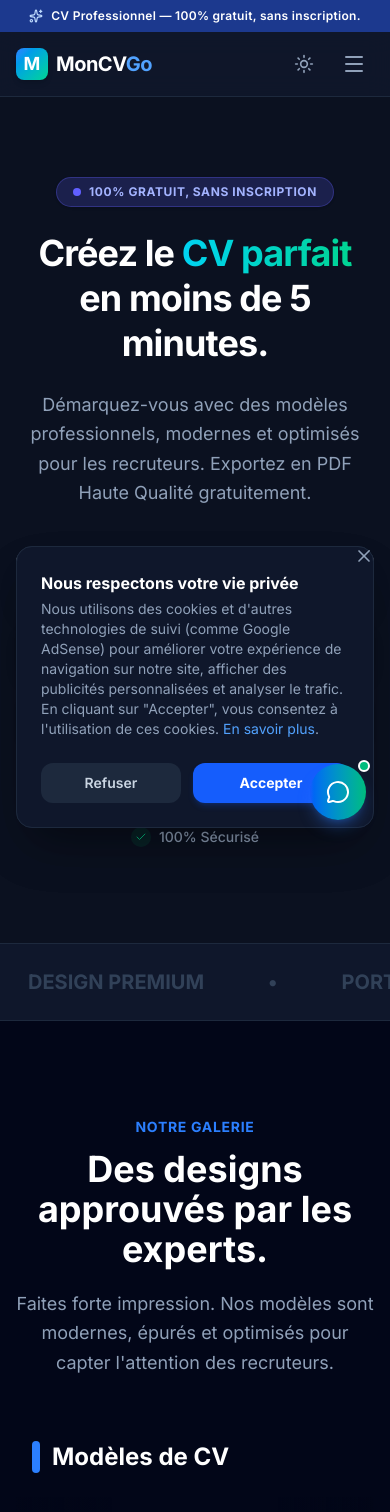
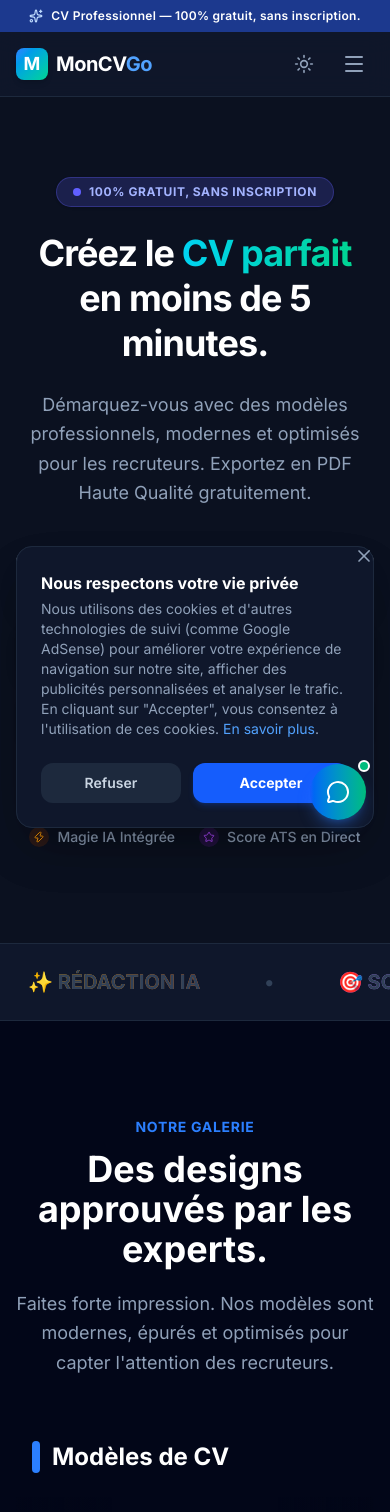
Before and after one commit to dovaphonedz-jpg/mon-cv-go, a React (Vite) app: page / in a window 390 px wide. Shown: the top 1512 px of the page. Built offline with nearby package versions, Linux system fonts and the light colour scheme; a web font is replaced by a local one.

Commit message:
feat: Add Magic AI and ATS Score marketing to homepage

```diff
--- a/src/pages/Home.jsx
+++ b/src/pages/Home.jsx
@@ -88,10 +88,11 @@ export default function Home() {
                 </Link>
               </motion.div>
 
-              <motion.div variants={itemVariants} className="mt-10 flex flex-wrap justify-center lg:justify-start items-center gap-x-8 gap-y-4 text-sm text-slate-600 dark:text-slate-400 font-medium">
+              <motion.div variants={itemVariants} className="mt-10 flex flex-wrap justify-center lg:justify-start items-center gap-x-6 gap-y-4 text-sm text-slate-600 dark:text-slate-400 font-medium">
                 <span className="flex items-center gap-2"><Check className="w-5 h-5 text-emerald-500 bg-emerald-100 dark:bg-emerald-900/30 rounded-full p-1" /> Export PDF HD</span>
                 <span className="flex items-center gap-2"><Check className="w-5 h-5 text-emerald-500 bg-emerald-100 dark:bg-emerald-900/30 rounded-full p-1" /> 100 Modèles Pros</span>
-                <span className="flex items-center gap-2"><Check className="w-5 h-5 text-emerald-500 bg-emerald-100 dark:bg-emerald-900/30 rounded-full p-1" /> 100% Sécurisé</span>
+                <span className="flex items-center gap-2"><Zap className="w-5 h-5 text-amber-500 bg-amber-100 dark:bg-amber-900/30 rounded-full p-1" /> Magie IA Intégrée</span>
+                <span className="flex items-center gap-2"><Star className="w-5 h-5 text-purple-500 bg-purple-100 dark:bg-purple-900/30 rounded-full p-1" /> Score ATS en Direct</span>
               </motion.div>
             </motion.div>
 
@@ -153,9 +154,9 @@ export default function Home() {
             <React.Fragment key={i}>
               <span className="text-xl font-black text-slate-300 dark:text-slate-700">100+ MODÈLES PROS</span>
               <span className="text-xl font-black text-slate-300 dark:text-slate-700">•</span>
-              <span className="text-xl font-black text-slate-300 dark:text-slate-700">DESIGN PREMIUM</span>
+              <span className="text-xl font-black text-slate-300 dark:text-slate-700 bg-clip-text text-transparent bg-gradient-to-r from-amber-400 to-orange-500">✨ RÉDACTION IA</span>
               <span className="text-xl font-black text-slate-300 dark:text-slate-700">•</span>
-              <span className="text-xl font-black text-slate-300 dark:text-slate-700">PORTFOLIO INTÉGRÉ</span>
+              <span className="text-xl font-black text-slate-300 dark:text-slate-700 bg-clip-text text-transparent bg-gradient-to-r from-purple-400 to-blue-500">🎯 SCORE ATS 100%</span>
               <span className="text-xl font-black text-slate-300 dark:text-slate-700">•</span>
               <span className="text-xl font-black text-slate-300 dark:text-slate-700">EXPORT PDF HD</span>
               <span className="text-xl font-black text-slate-300 dark:text-slate-700">•</span>
@@ -176,6 +177,25 @@ export default function Home() {
             <p className="text-slate-600 dark:text-slate-400 mb-6 leading-relaxed">
               La recherche d'emploi est une étape cruciale dans la vie de tout professionnel. Que vous soyez un jeune diplômé à la recherche de votre premier poste, ou un cadre expérimenté souhaitant donner un nouvel élan à votre carrière, <strong>votre Curriculum Vitae (CV) est votre passeport pour l'entretien</strong>. Mon CV Go a été pensé et développé pour vous offrir la meilleure expérience de création de CV gratuit en ligne.
             </p>
+
+            <h3 className="text-2xl font-bold text-slate-900 dark:text-white mt-12 mb-6">Nouveautés : Génération IA & Score ATS Intégrés</h3>
+            <p className="text-slate-600 dark:text-slate-400 mb-6 leading-relaxed">
+              Pour vous donner un avantage déloyal face aux autres candidats, Mon CV Go intègre désormais deux fonctionnalités de pointe :
+            </p>
+            <ul className="space-y-4 text-slate-600 dark:text-slate-400 mb-6">
+              <li className="flex items-start gap-3">
+                <Zap className="w-6 h-6 text-amber-500 shrink-0 mt-1" />
+                <div>
+                  <strong className="text-slate-900 dark:text-white">La Magie IA (Génération de contenu) :</strong> Vous manquez d'inspiration ? Cliquez sur le bouton "Magie IA" et laissez notre intelligence artificielle rédiger à votre place un résumé de profil percutant ou des descriptions d'expériences parfaitement formulées avec des verbes d'action.
+                </div>
+              </li>
+              <li className="flex items-start gap-3">
+                <Star className="w-6 h-6 text-purple-500 shrink-0 mt-1" />
+                <div>
+                  <strong className="text-slate-900 dark:text-white">La Jauge de Score ATS en direct :</strong> Découvrez instantanément l'efficacité de votre CV ! Notre jauge calcule votre score en temps réel et vous donne des recommandations précises (ajouter des compétences, allonger la description, etc.) pour vous assurer de passer les filtres des logiciels de recrutement (Applicant Tracking Systems).
+                </div>
+              </li>
+            </ul>
 
             <h3 className="text-2xl font-bold text-slate-900 dark:text-white mt-12 mb-6">L'importance d'un modèle de CV moderne et optimisé ATS</h3>
             <p className="text-slate-600 dark:text-slate-400 mb-6 leading-relaxed">
```
